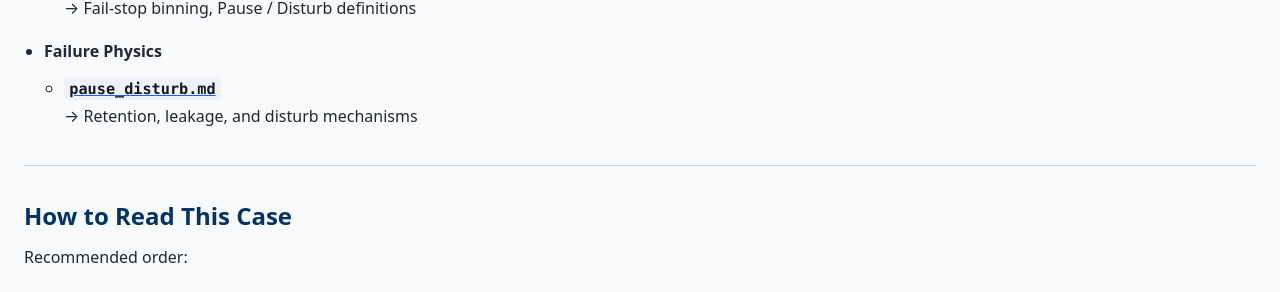
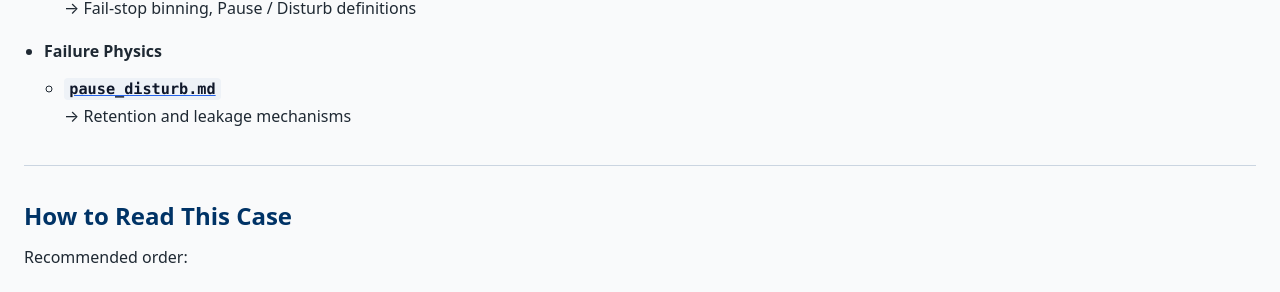
Before and after one commit to Samizo-AITL/Edusemi-Plus, a Jekyll site: the page built from archive/legacy/dram_025um/index.md, in a window 1280 px wide. Shown: the part 1163-1455 px from the top of the page. Built offline with Jekyll 4.4.1, drawn with Linux system fonts in a browser that asks for light colours.

Commit message:
Update index.md

```diff
--- a/archive/legacy/dram_025um/index.md
+++ b/archive/legacy/dram_025um/index.md
@@ -58,8 +58,8 @@
     → Fail-stop binning, Pause / Disturb definitions
 
 - **Failure Physics**
-  - [`pause_disturb.md`](./pause_disturb.md)
-    → Retention, leakage, and disturb mechanisms
+  - [`pause_disturb.md`](./pause.md)
+    → Retention and leakage mechanisms
 
 ---
 
```
